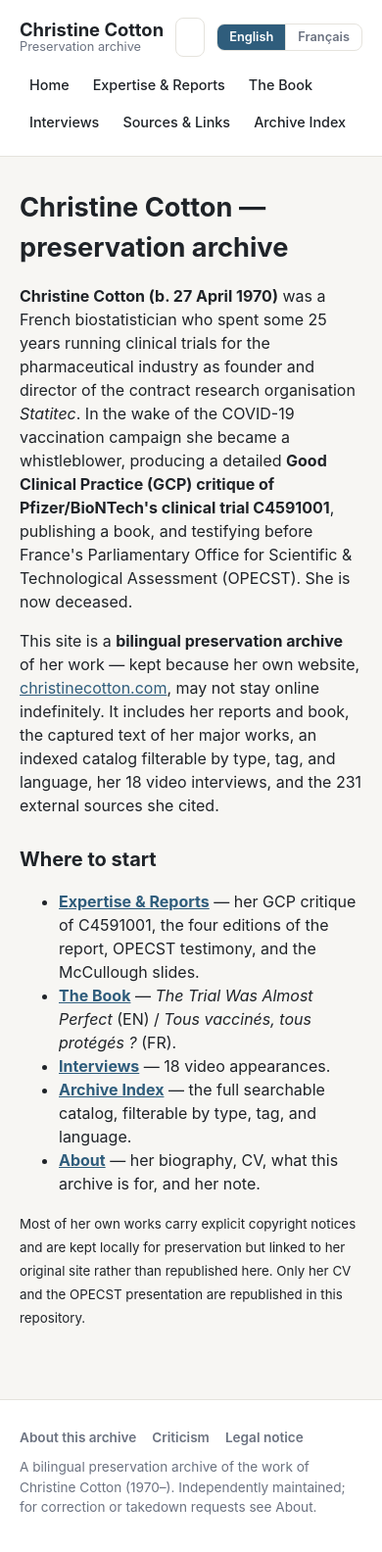
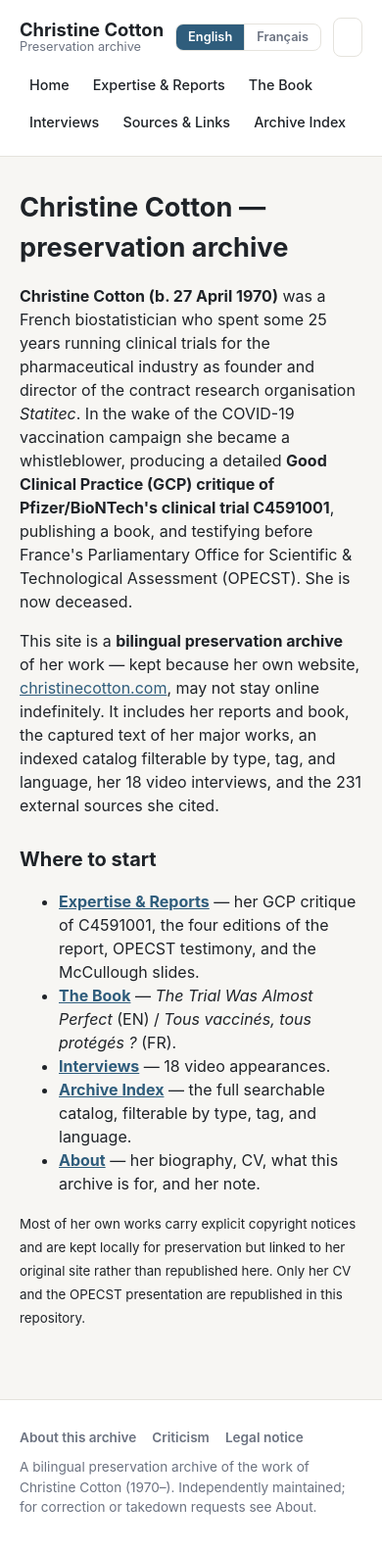
Before and after one commit to mroswell/ChristineCottonArchive.com, a Jekyll site: the page built from en/index.html, in a window 390 px wide. Shown: the whole page at 98% size. Built offline with Jekyll 4.4.1, drawn with Linux system fonts in a browser that asks for light colours.

Commit message:
Move language switch left of search in the header
The [English | Français] pill was sitting flush against the search box,
which made it read as a search submit button. Putting it before the
search clearly separates the two controls.

```diff
--- a/_includes/header.html
+++ b/_includes/header.html
@@ -68,14 +68,6 @@
       <a href="{{ url_archive    | relative_url }}">{{ nav_archive }}</a>
     </nav>
 
-    {%- comment -%}
-      Search box. Wired up later with Pagefind (built during deploy).
-      Search results live on the same-language `/search/` page.
-    {%- endcomment -%}
-    <form class="site-search" role="search" action="{% if page.lang == 'fr' %}{{ '/fr/recherche/' | relative_url }}{% else %}{{ '/en/search/' | relative_url }}{% endif %}">
-      <input type="search" name="q" placeholder="{{ nav_search_label }}" aria-label="{{ nav_search_label }}">
-    </form>
-
     <div class="lang-switch" role="group" aria-label="{{ lang_switch_aria }}">
       {%- if page.lang == 'fr' -%}
         <a href="{{ other_lang_href | relative_url }}" hreflang="en">English</a>
@@ -85,5 +77,13 @@
         <a href="{{ other_lang_href | relative_url }}" hreflang="fr">Français</a>
       {%- endif -%}
     </div>
+
+    {%- comment -%}
+      Search box. Wired up later with Pagefind (built during deploy).
+      Search results live on the same-language `/search/` page.
+    {%- endcomment -%}
+    <form class="site-search" role="search" action="{% if page.lang == 'fr' %}{{ '/fr/recherche/' | relative_url }}{% else %}{{ '/en/search/' | relative_url }}{% endif %}">
+      <input type="search" name="q" placeholder="{{ nav_search_label }}" aria-label="{{ nav_search_label }}">
+    </form>
   </div>
 </header>
--- a/assets/css/site.css
+++ b/assets/css/site.css
@@ -203,9 +203,9 @@
 @media (max-width: 720px) {
   .header-row { gap: 12px; }
   .site-nav { order: 4; width: 100%; justify-content: flex-start; }
-  .site-search { order: 2; flex: 1; }
+  .lang-switch { order: 2; }
+  .site-search { order: 3; flex: 1; }
   .site-search input { width: 100%; }
-  .lang-switch { order: 3; }
 }
 
 /* ───────────────────────── Print ───────────────────────── */
```
